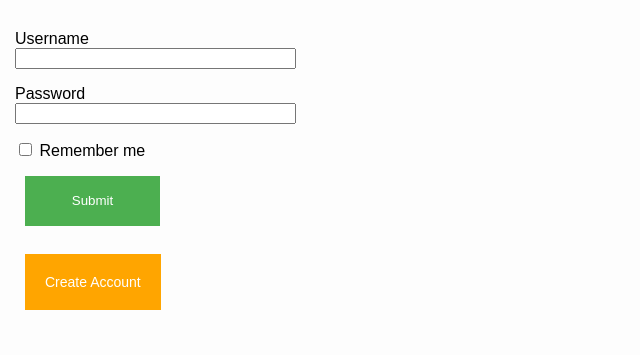
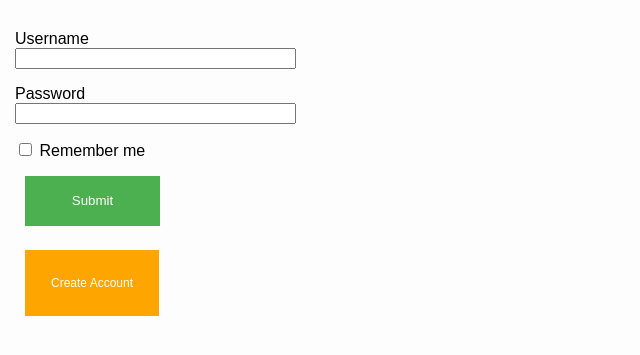
Before and after one commit to nnhsse201920/registart-webapp, a Python web app: template Project/app/templates/login.html in a window 1280 px wide. Shown: the part 162-517 px from the top of the page, without its empty margins (0-640 px from the left). Run offline with Jinja, Linux system fonts and the light colour scheme; the template is opened without the code that fills it: most values are stand-ins (such as "Sample title", 1, 10 or a date in 2020); form fields are guessed from the names that the template uses.

Commit message:
Update style.css

```diff
--- a/Project/app/static/style.css
+++ b/Project/app/static/style.css
@@ -83,13 +83,13 @@ h1 {
 	background-color:orange;;
 	color: white;
     transition: 0.2s all;
-    padding: 20px;
+    padding: 26px;
     border: 20px;
     text-decoration: none;
     left:25px;
     height: 50px;
     width:125px;
-    font-size: 14px;
+    font-size: 12px;
 }
 
 .create-account:hover {
```
